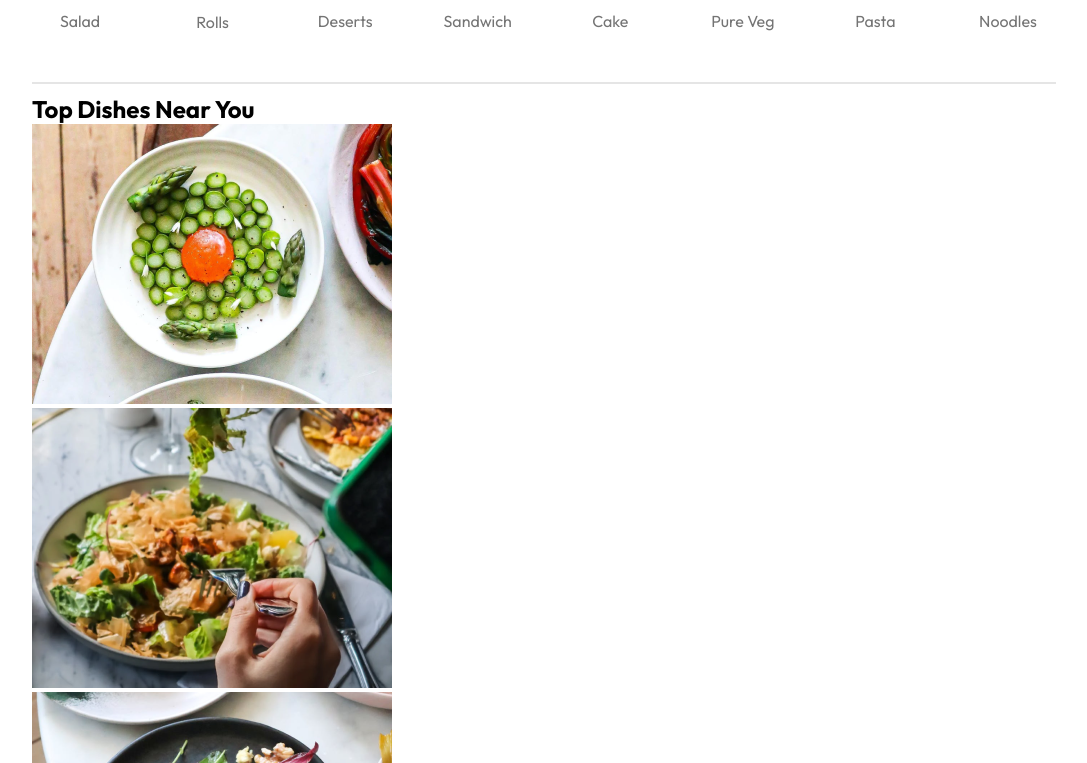
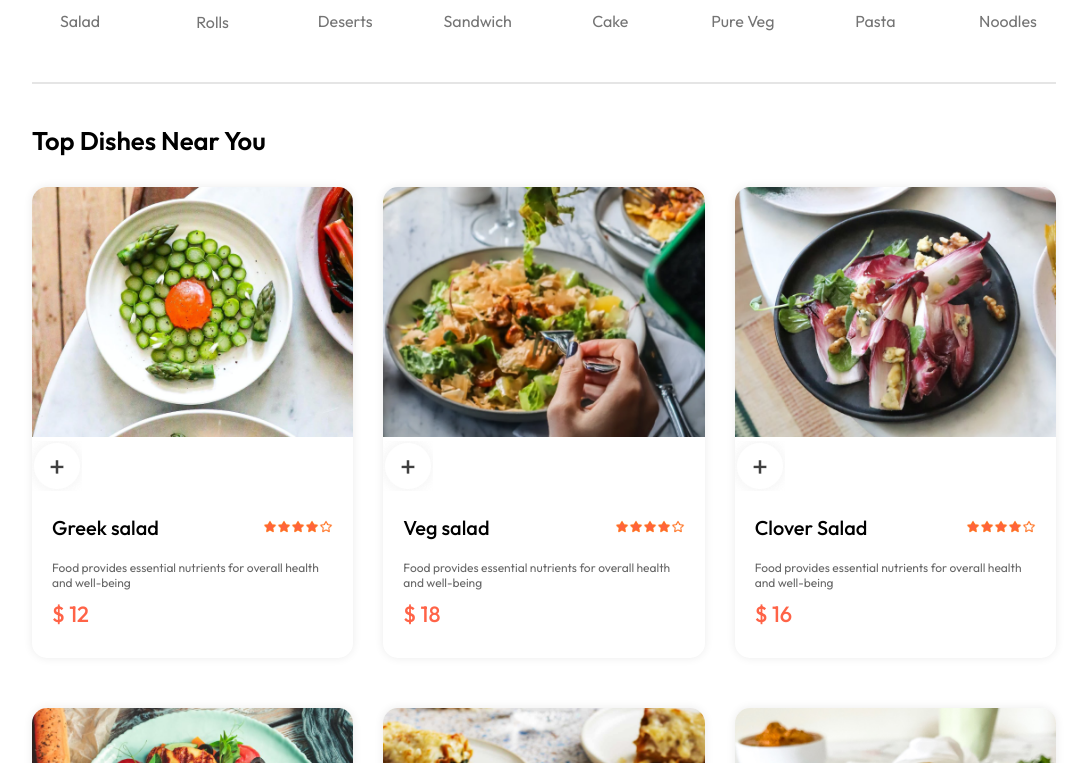
Before and after one commit to 1zhanN/food-delivery, a React (Vite) app in the folder frontend/: page / in a window 1280 px wide. Shown: the part 817-1580 px from the top of the page, without its empty margins (96-1183 px from the left). Built offline with nearby package versions, Linux system fonts and the light colour scheme.

Commit message:
creating food-list component

```diff
--- a/frontend/src/components/FoodDisplay/FoodDisplay.css
+++ b/frontend/src/components/FoodDisplay/FoodDisplay.css
@@ -0,0 +1,14 @@
+.food-display{
+    margin-top: 30px;
+}
+.food-display h2{
+    font-size: max(2vw, 24px);
+    font-weight: 600;
+}
+.food-display-list{
+    display: grid;
+    grid-template-columns: repeat(auto-fill, minmax(240px, 1fr));
+    margin-top: 30px;
+    gap: 30px;
+    row-gap: 50px;
+}
--- a/frontend/src/components/FoodItem/FoodItem.css
+++ b/frontend/src/components/FoodItem/FoodItem.css
@@ -0,0 +1,39 @@
+.food-item{
+    width: 100%;
+    margin: auto;
+    border-radius: 15px;
+    box-shadow: 0px 0px 10px #00000015;
+    transition: 0.3s;
+    animation: fadeIn 1s;
+}
+.food-item-image{
+    width: 100%;
+    border-radius: 15px 15px 0px 0px;
+}
+.food-item-info{
+    padding: 20px;
+}
+.food-item-name-rating{
+    display: flex;
+    justify-content: space-between;
+    align-items: center;
+    margin-bottom: 20px;
+}
+.food-item-name-rating p{
+    font-size: 20px;
+    font-weight: 500;
+}
+.food-item-name-rating img{
+    width: 70px;
+}
+.food-item-desc{
+    color: #676767;
+    font-size: 12px;
+
+}
+.food-item-price{
+    color: tomato;
+    font-size: 22px;
+    font-weight: 500;
+    margin: 10px 0px;
+}
--- a/frontend/src/components/FoodItem/FoodItem.jsx
+++ b/frontend/src/components/FoodItem/FoodItem.jsx
@@ -1,15 +1,44 @@
-import React from 'react'
+import React, { useState } from 'react'
 import './FoodItem.css'
+import { assets } from '../../assets/assets'
 
 const FoodItem = ({id, name, price, description, image}) => {
+
+    const [itemCount, setItemCount] = useState(0)
+
   return (
 
     <div className='food-item'>
         <div className="food-item-img-container">
             <img className='food-item-image'src={image} alt="" />
+            {
+                !itemCount
+                ? <img className='add'
+                onClick={()=>setItemCount(prev=> prev+1)}
+                src={assets.add_icon_white} />
+                : <div className='food-item-counter'>
+                    <img
+                    src={assets.remove_icon_red}
+                    onClick={()=>setItemCount(prev=> prev-1)}
+                    alt="" />
+                    <p>{itemCount}</p>
+                    <img
+                    src={assets.add_icon_green} onClick={()=>setItemCount(prev=> prev+1)}
+                    alt="" />
+                </div>
+
+            }
         </div>
         <div className="food-item-info">
-            <div className="food-item-name-rating"></div>
+            <div className="food-item-name-rating">
+                <p>{name}</p>
+                <img src={assets.rating_starts} alt="" />
+            </div>
+            <p className="food-item-desc">{description}</p>
+            <p className="food-item-price">
+                $ {price}
+            </p>
+
         </div>
     </div>
   )
```
